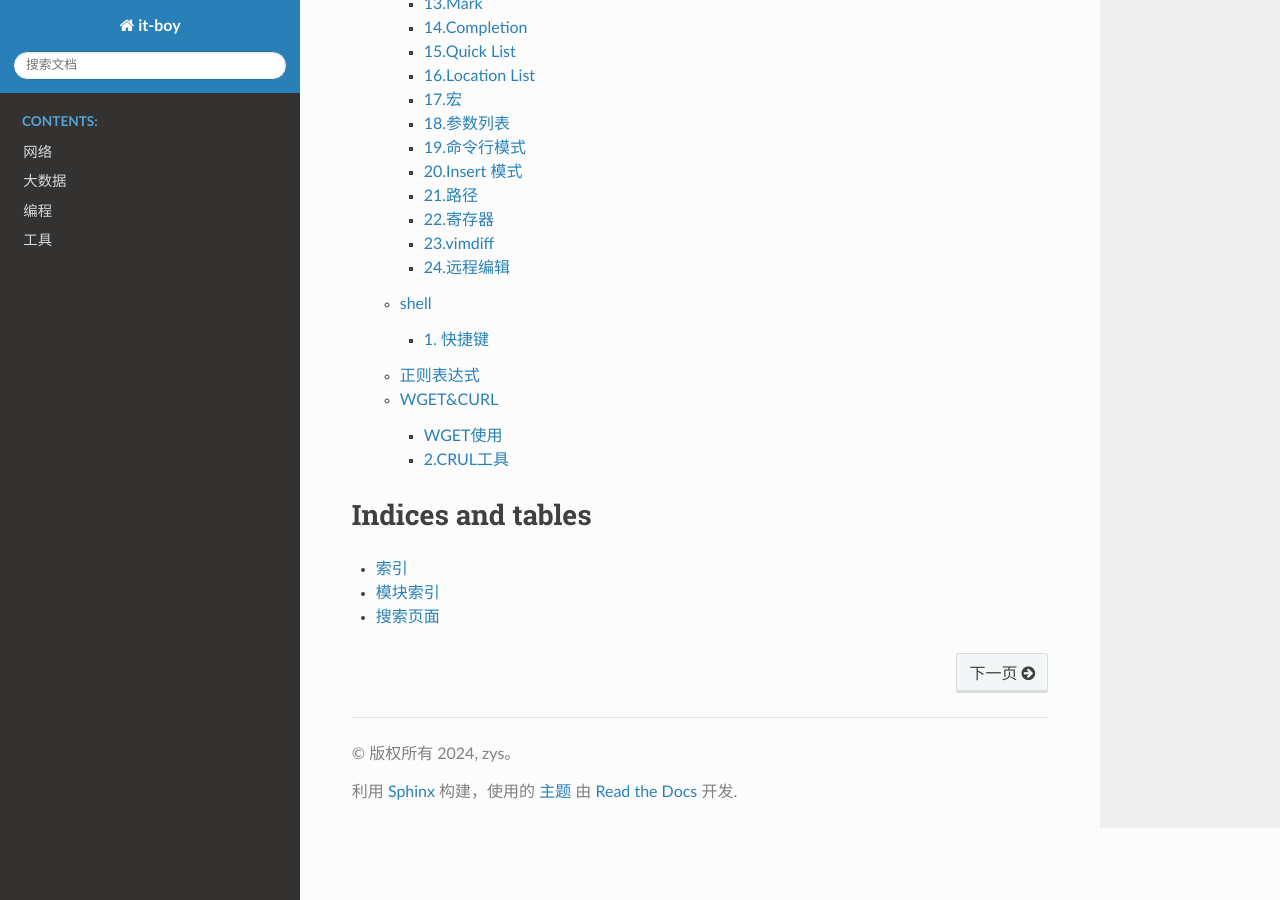
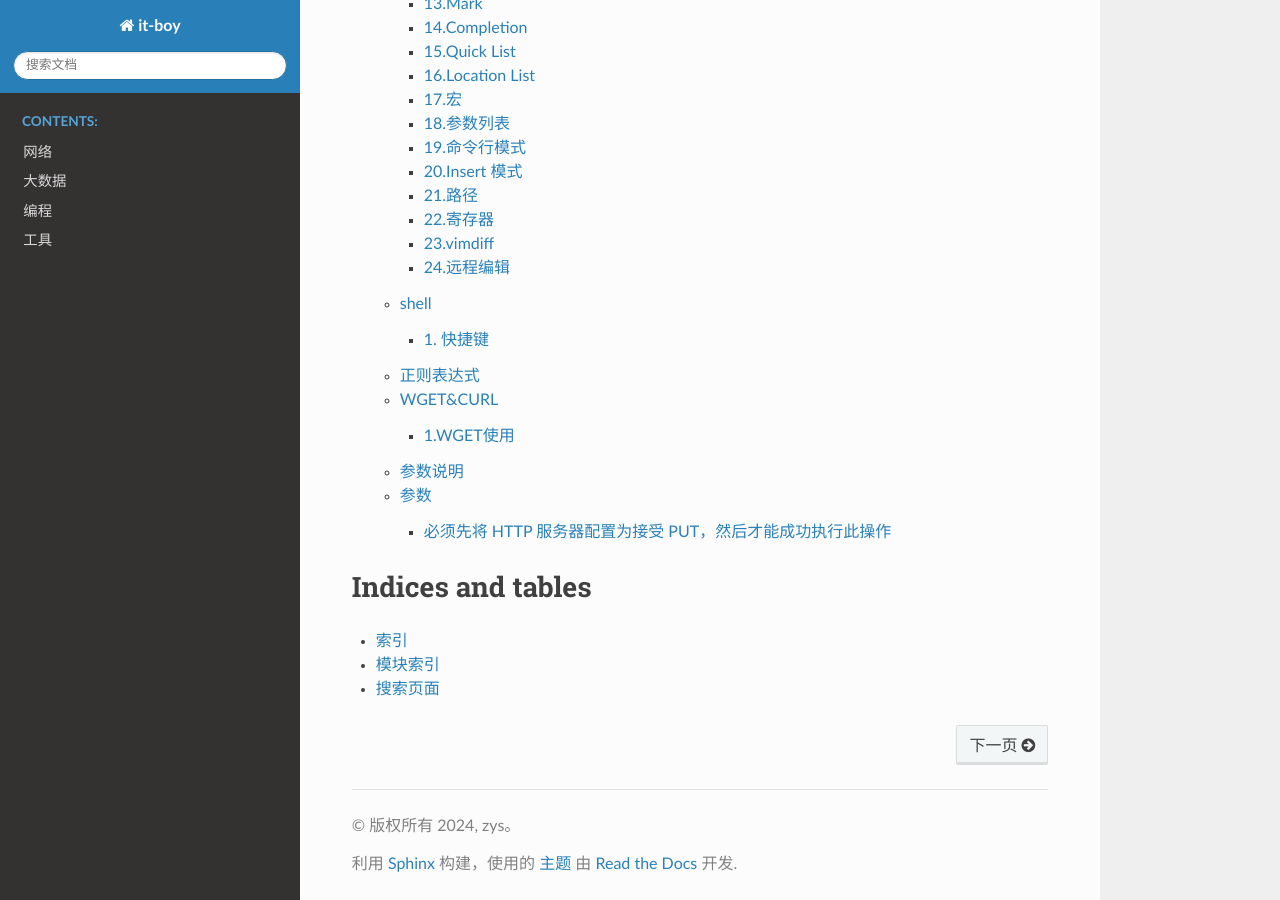
Before and after one commit to zysok2023/myblog, a Sphinx documentation site: the page built from docs/source/index.rst, in a window 1280 px wide and 900 px high, scrolled down 1745 px. Built offline with Sphinx 7.4.7 and the Read the Docs theme 2.0.0, drawn with Linux system fonts in a browser that asks for light colours.

Commit message:
style:curl和wget文档样式修改

```diff
--- a/docs/source/工具/wget和curl.md
+++ b/docs/source/工具/wget和curl.md
@@ -1,7 +1,7 @@
 # WGET&CURL
-## WGET使用
+## 1.WGET使用
 wget是一个下载网页文件的免费工具。它将互联网上的数据保存到一个文件或展示在终端上。它支持通过 FTP、SFTP、HTTP 和 HTTPS 下载。
-wget Options
+
 | Option                            | Description                                                                                                                                                     |
 | --------------------------------- | --------------------------------------------------------------------------------------------------------------------------------------------------------------- |
 | -b, --background                  | Goes to background immediately after startup.                                                                                                                   |
@@ -119,6 +119,7 @@
 ### 2.1 curl 协议
 
 cURL支持的通信协议有FTP、FTPS、HTTP、HTTPS、TFTP、SFTP、Gopher、SCP、Telnet、DICT、FILE、LDAP、LDAPS、IMAP、POP3、SMTP和RTSP。
+
 | Protocol            | Description                                                                                                   |
 | ------------------- | ------------------------------------------------------------------------------------------------------------- |
 | DICT                | 一种字典网络协议，用于向字典服务器查询单词的含义                                                              |
```
